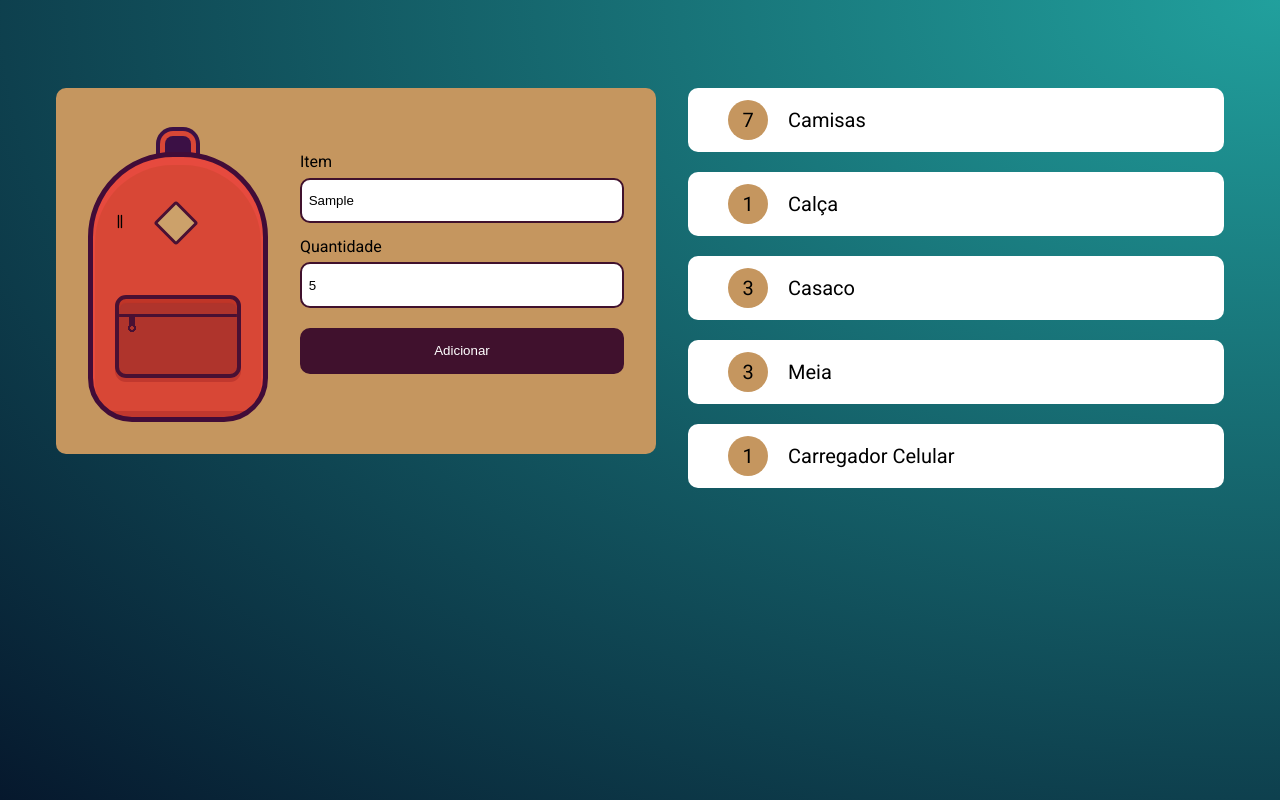
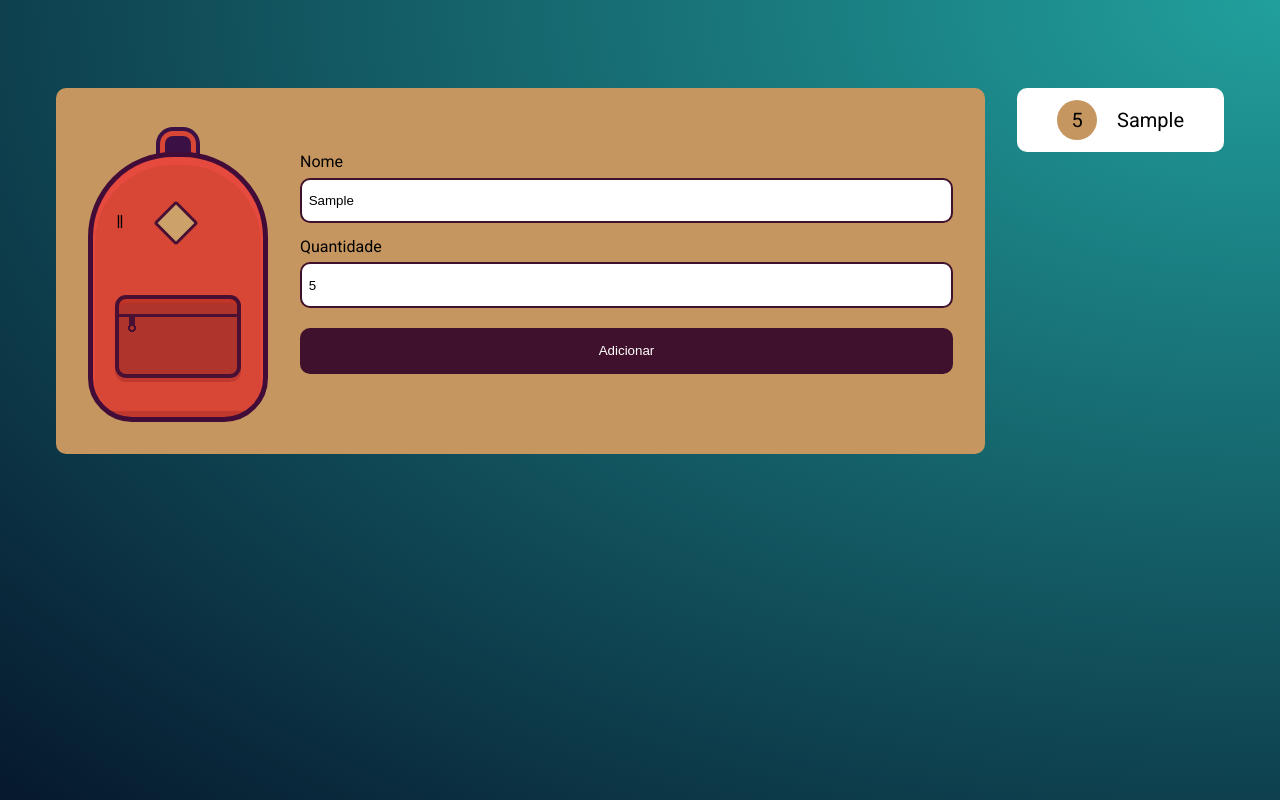
Before and after one commit to carolinesougon/mochilaviagem, a plain HTML site: page index.html in a window 1280 px wide. Both pictures are taken after typing "Sample", "5" into the empty fields and a click on the input "Adicionar". Drawn offline with Linux system fonts and the light colour scheme.

Commit message:
atualização

```diff
--- a/index.html
+++ b/index.html
@@ -1,5 +1,6 @@
 <!DOCTYPE html>
 <html lang="en">
+
 <head>
     <meta charset="UTF-8">
     <meta http-equiv="X-UA-Compatible" content="IE=edge">
@@ -11,29 +12,26 @@
     <link rel="preconnect" href="https://fonts.gstatic.com" crossorigin>
     <link href="https://fonts.googleapis.com/css2?family=Roboto&display=swap" rel="stylesheet">
 </head>
+
 <body>
     <main class="conteudo">
         <div class="principal">
             <div class="mochila"></div>
             <form action="" class="adicionar" id="novoItem">
-                <label for="item">Item</label>
+                <label for="nome">Nome</label>
                 <input type="text" name="nome" id="nome">
-                <label for="item">Quantidade</label>
+                <label for="quantidade">Quantidade</label>
                 <input type="number" name="quantidade" id="quantidade">
-                <input type="submit" value="Adicionar" class="cadastrar">
+                <input type="submit" value="Adicionar" class="cadastrar" id="cadastrar">
             </form>
         </div>
 
-        <ul class="lista">
-            <li class="item"><strong>7</strong>Camisas</li>
-            <li class="item"><strong>1</strong>Calça</li>
-            <li class="item"><strong>3</strong>Casaco</li>
-            <li class="item"><strong>3</strong>Meia</li>
-            <li class="item"><strong>1</strong>Carregador Celular</li>
+        <ul class="lista" id="lista">
 
         </ul>
     </main>
 
-    <script src="js/main.js"></script>
+    <script src="./js/main.js"></script>
 </body>
+
 </html>
--- a/js/main.js
+++ b/js/main.js
@@ -1,15 +1,21 @@
 const form = document.getElementById("novoItem")
+const lista = document.getElementById("lista")
 
-form.addEventListener("submit", (evento)=>{
+form.addEventListener("submit", (evento) => {
     evento.preventDefault()
 
-    criarElemento(evento.target.elements['nome'].value,evento.target.elements['quantidade'].value)
-
+    criaElemento(evento.target.elements['nome'].value, evento.target.elements['quantidade'].value)
 })
 
-function criarElemento(nome, quantidade){
-    console.log (nome)
-    console.log (quantidade)
+function criaElemento(nome, quantidade) {
+    const novoItem = document.createElement('li')
+    novoItem.classList.add("item")
 
-    document.createElement('li')
+    const numeroItem = document.createElement('strong')
+    numeroItem.innerHTML = quantidade
+
+    novoItem.appendChild(numeroItem)
+    novoItem.innerHTML += nome
+
+    lista.appendChild(novoItem)
 }
```
